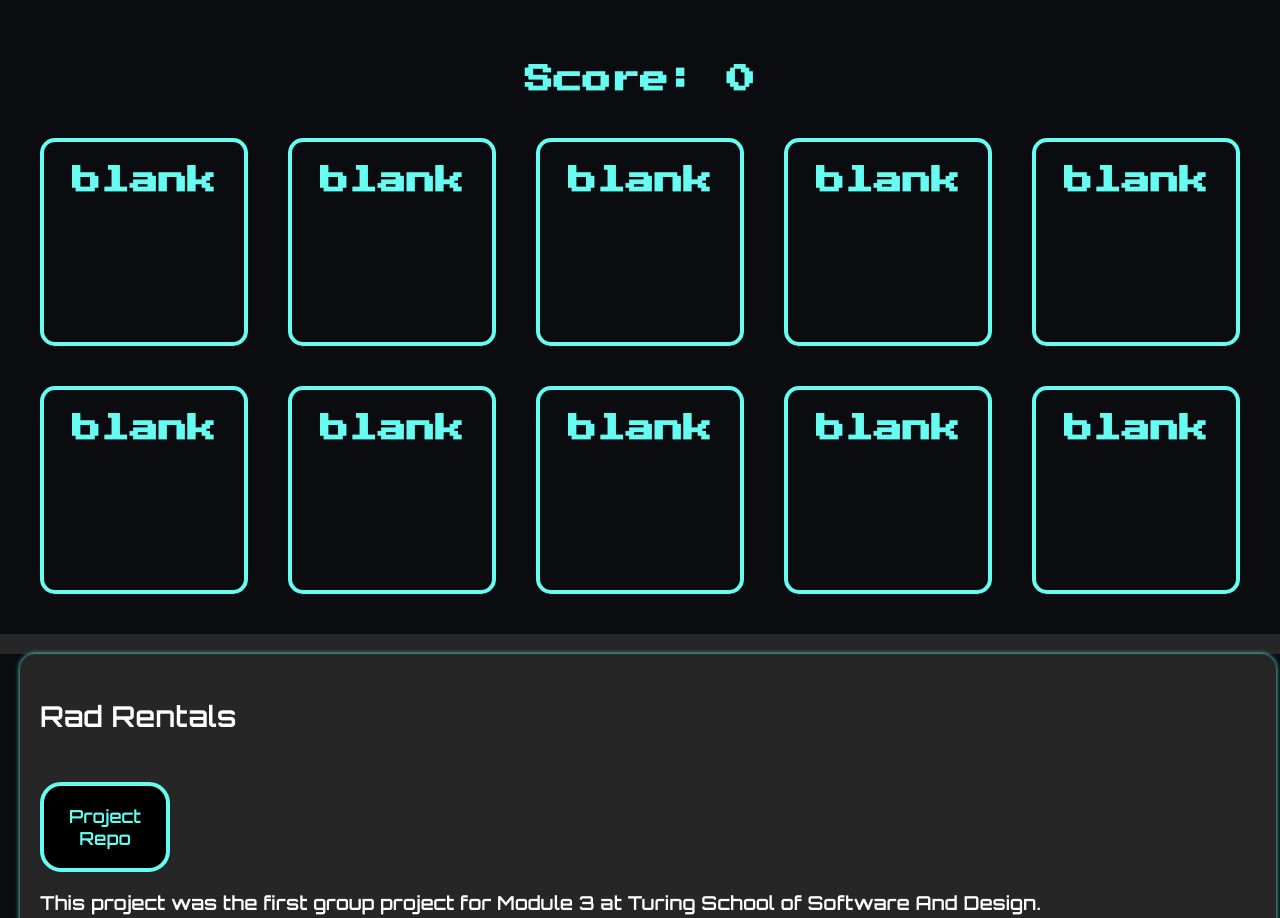
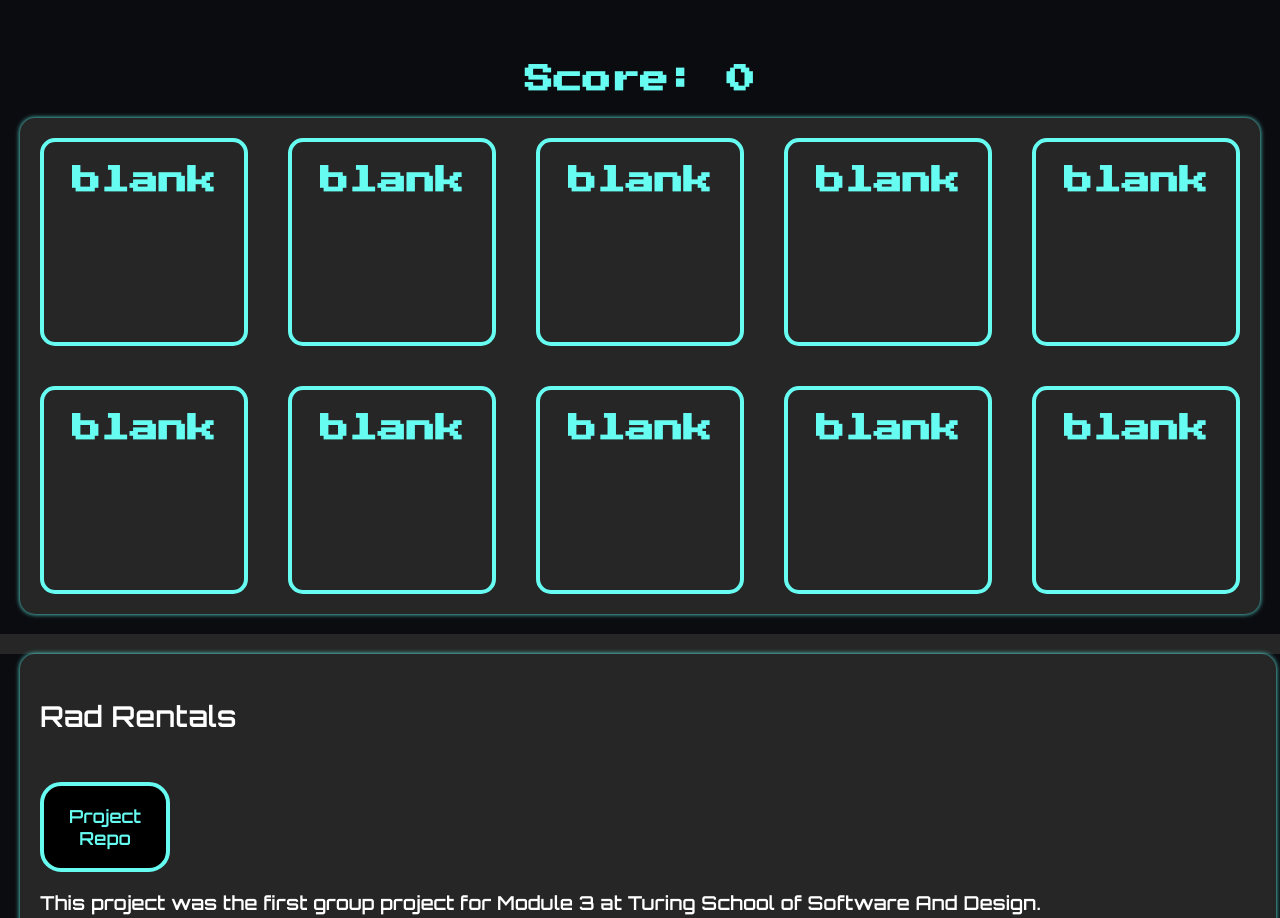
Before and after one commit to Trond240/Trond-s-Portfolio-Site, a React (Create React App) app: page / in a window 1280 px wide. Shown: the part 1128-2046 px from the top of the page. Built offline with nearby package versions, Linux system fonts and the light colour scheme.

Commit message:
Seeting up hooks to startthe game.

```diff
--- a/src/cardGame/cardGame.css
+++ b/src/cardGame/cardGame.css
@@ -7,7 +7,9 @@
 }
 
 .game_board {
-    background-color: #0B0C10;
+    background-color: #262626;
+    box-shadow: 0px 0px 5px #66FCF1;
+    border-radius: 15px;
     justify-items: center;
     display: grid;
     grid-template-columns: 1fr 1fr 1fr 1fr 1fr;
--- a/src/cardGame/cardGame.js
+++ b/src/cardGame/cardGame.js
@@ -59,21 +59,26 @@ class CardGame extends Component {
                     flipped: false
                 },
             ],
-            matched: 0
+            matched: 0,
+            flipped: false
         }
 
     }
 
+    // flipCard = e => {
+    //     this.setState(prevState => ({ flipped: !prevState.flipped}))
+    // }
+
     render() {
         const randomArray = this.state.cards.sort(() => 0.5 - Math.random());
-        console.log(randomArray)
+
         return (
             <section className='game-section' id='Game-section'>
                 <h2>Guessing Game</h2>
                 <br></br>
                 <h2>Score: {this.state.matched}</h2>
                 <div className='game_board'>
-                    <Cards cardData={randomArray}/>
+                    <Cards cardData={randomArray} flipFunction={this.flipCard}/>
                 </div>
                 <link rel="preconnect" href="https://fonts.gstatic.com"></link>
                 <link href="https://fonts.googleapis.com/css2?family=Press+Start+2P&display=swap" rel="stylesheet"></link>
```
